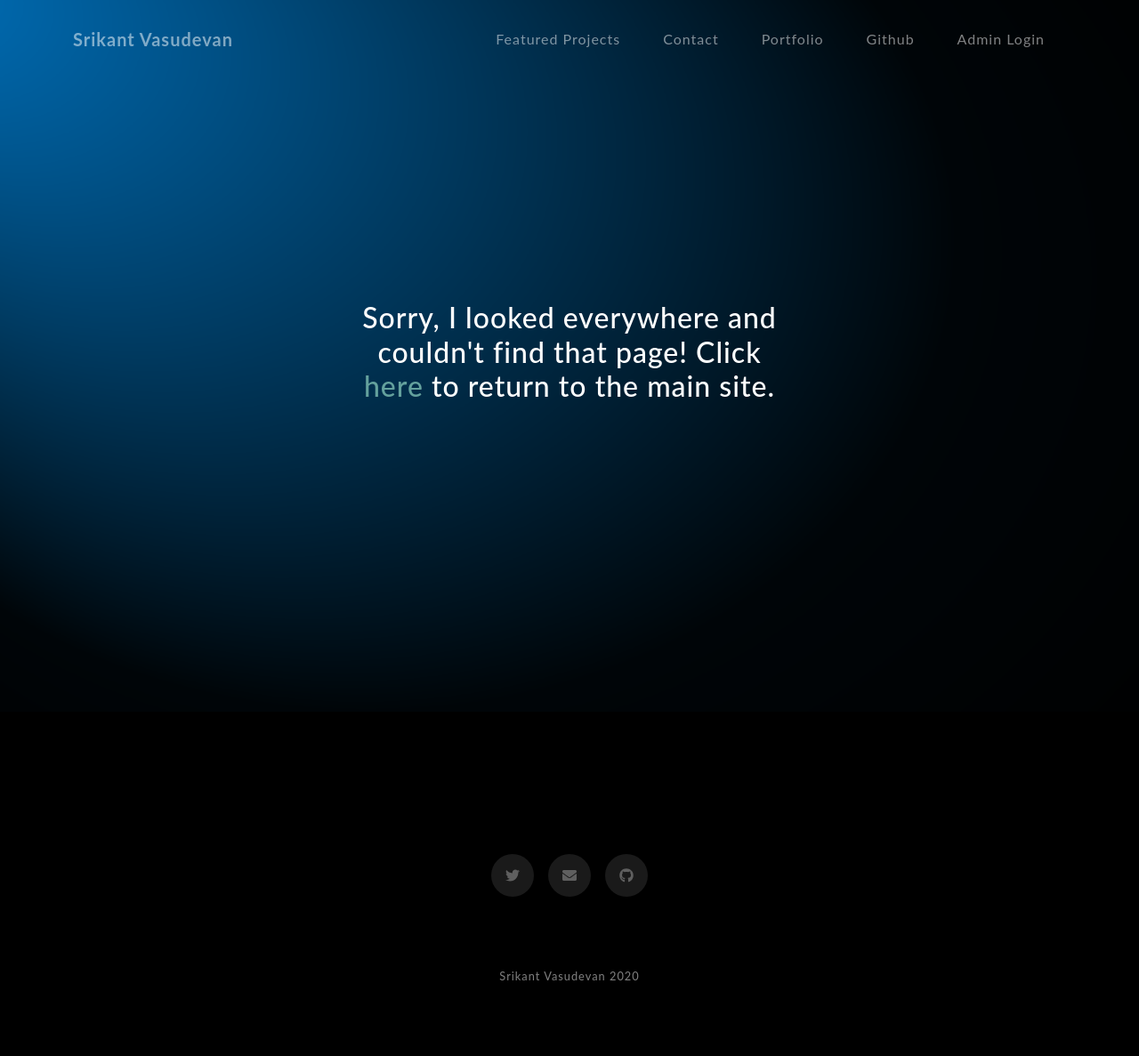
After one commit to srikantv03/my-website, a PHP site: page /not-found.html in a window 1280 px wide. The commit adds this page. Shown: the whole page at 89% size. Run offline with PHP 8.4, Linux system fonts and the light colour scheme; some libraries are stand-ins or nearby versions.

Commit message:
added 404 page, fixed new tab links

```diff
--- a/index.html
+++ b/index.html
@@ -40,7 +40,7 @@
                         <li class="nav-item"><a class="nav-link js-scroll-trigger" href="#signup">Contact</a></li>
                         <li class="nav-item"><a class="nav-link js-scroll-trigger" href="./proj">Portfolio</a></li>
                         <li class="nav-item"><a class="nav-link js-scroll-trigger" target="_blank" href="https://github.com/treecant">Github</a></li>
-                        <li class="nav-item"><a class="nav-link js-scroll-trigger" target="_blank" href="./login">Admin Login</a></li>
+                        <li class="nav-item"><a class="nav-link js-scroll-trigger" href="./login">Admin Login</a></li>
                     </ul>
                 </div>
             </div>
@@ -49,7 +49,7 @@
             <div class="container d-flex h-100 align-items-center">
                 <div class="mx-auto text-center" >
                     <h1 class="mx-auto my-0 text-uppercase animate__animated animate__fadeInDown animate__delay-.5s">Srikant Vasudevan</h1>
-                    <h2 class="text-white-50 mx-auto mt-2 mb-5  animate__animated animate__fadeIn animate__delay-1s">High School Student. Computer science enthusiast.</h2>
+                    <h2 class="text-white-50 mx-auto mt-2 mb-5  animate__animated animate__fadeIn animate__delay-1s">High School student. Computer science enthusiast.</h2>
                 </div>
             </div>
         </header>
--- /dev/null
+++ b/not-found.html
@@ -0,0 +1,69 @@
+<!DOCTYPE html>
+<html lang="en">
+    <head>
+        <meta charset="utf-8" />
+        <meta name="viewport" content="width=device-width, initial-scale=1, shrink-to-fit=no" />
+        <meta name="description" content="" />
+        <meta name="author" content="" />
+        <title>Srikant Vasudevan</title>
+        <link rel="icon" type="image/x-icon" href="icons/favicon.png" />
+
+        <script src="https://use.fontawesome.com/releases/v5.13.0/js/all.js" crossorigin="anonymous"></script>
+
+        <link href="https://fonts.googleapis.com/css?family=Varela+Round" rel="stylesheet" />
+        <link href="https://fonts.googleapis.com/css?family=Nunito:200,200i,300,300i,400,400i,600,600i,700,700i,800,800i,900,900i" rel="stylesheet" />
+
+        <link href="css/styles.css" rel="stylesheet" />
+        <link
+    	rel="stylesheet"
+    	href="https://cdnjs.cloudflare.com/ajax/libs/animate.css/4.0.0/animate.min.css"
+  		/>
+		<script src="js/wow.min.js"></script>
+
+    </head>
+    <style>
+        body{
+            font-family: 'Lato', sans-serif;
+        }
+    </style>
+    <body id="page-top">
+    	<script>
+        new WOW().init();
+        </script>
+
+        <nav class="navbar navbar-expand-lg navbar-light fixed-top" id="mainNav">
+            <div class="container">
+                <a class="navbar-brand js-scroll-trigger" href="#page-top">Srikant Vasudevan</a><button class="navbar-toggler navbar-toggler-right" type="button" data-toggle="collapse" data-target="#navbarResponsive" aria-controls="navbarResponsive" aria-expanded="false" aria-label="Toggle navigation">Navigation</button>
+                <div class="collapse navbar-collapse" id="navbarResponsive">
+                    <ul class="navbar-nav ml-auto">
+                        <li class="nav-item"><a class="nav-link js-scroll-trigger" href="./index#projects">Featured Projects</a></li>
+                        <li class="nav-item"><a class="nav-link js-scroll-trigger" href="./index#signup">Contact</a></li>
+                        <li class="nav-item"><a class="nav-link js-scroll-trigger" href="./proj">Portfolio</a></li>
+                        <li class="nav-item"><a class="nav-link js-scroll-trigger" target="_blank" href="https://github.com/treecant">Github</a></li>
+                        <li class="nav-item"><a class="nav-link js-scroll-trigger" href="./login">Admin Login</a></li>
+                    </ul>
+                </div>
+            </div>
+        </nav>
+        <header class="masthead" style="background-image: url('./assets/background.png')">
+            <div class="container d-flex h-100 align-items-center">
+                <div class="mx-auto text-center" >
+                    <h2 style="color: white; font-size: 32px"> Sorry, I looked everywhere and couldn't find that page! Click <a href="http://www.srikantv.com">here</a> to return to the main site. </h1>
+                </div>
+            </div>
+        </header>
+
+        <section class="contact-section bg-black" id="signup">
+            <div class="container">
+                <div class="social d-flex justify-content-center">
+                    <a class="mx-2" target="_blank" href="https://www.twitter.com/SrikantV123"><i class="fab fa-twitter"></i></a><a class="mx-2" href="mailto:sv092003@gmail.com"><i class="fas fa-envelope"></i></a><a class="mx-2" target="_blank" href="https://www.github.com/treecant"><i class="fab fa-github"></i></a>
+                </div>
+            </div>
+        </section>
+        <footer class="footer bg-black small text-center text-white-50"><div class="container">Srikant Vasudevan 2020</div></footer>
+        <script src="https://cdnjs.cloudflare.com/ajax/libs/jquery/3.5.1/jquery.min.js"></script>
+        <script src="https://stackpath.bootstrapcdn.com/bootstrap/4.5.0/js/bootstrap.bundle.min.js"></script>
+        <script src="https://cdnjs.cloudflare.com/ajax/libs/jquery-easing/1.4.1/jquery.easing.min.js"></script>
+        <script src="js/scripts.js"></script>
+    </body>
+</html>
--- a/proj.php
+++ b/proj.php
@@ -40,7 +40,7 @@
                         <li class="nav-item"><a class="nav-link js-scroll-trigger" href="./index#signup">Contact</a></li>
                         <li class="nav-item"><a class="nav-link js-scroll-trigger" href="./proj">Portfolio</a></li>
                         <li class="nav-item"><a class="nav-link js-scroll-trigger" target="_blank" href="https://github.com/treecant">Github</a></li>
-                        <li class="nav-item"><a class="nav-link js-scroll-trigger" target="_blank" href="./login">Admin Login</a></li>
+                        <li class="nav-item"><a class="nav-link js-scroll-trigger" href="./login">Admin Login</a></li>
                   </ul>
                 </div>
             </div>
--- a/viewer.php
+++ b/viewer.php
@@ -63,7 +63,7 @@
                         <li class="nav-item"><a class="nav-link js-scroll-trigger" href="./index#signup">Contact</a></li>
                         <li class="nav-item"><a class="nav-link js-scroll-trigger" href="./proj">Portfolio</a></li>
                         <li class="nav-item"><a class="nav-link js-scroll-trigger" target="_blank" href="https://github.com/treecant">Github</a></li>
-                        <li class="nav-item"><a class="nav-link js-scroll-trigger" target="_blank" href="./login">Admin Login</a></li>
+                        <li class="nav-item"><a class="nav-link js-scroll-trigger" href="./login">Admin Login</a></li>
                     </ul>
                 </div>
             </div>
```
